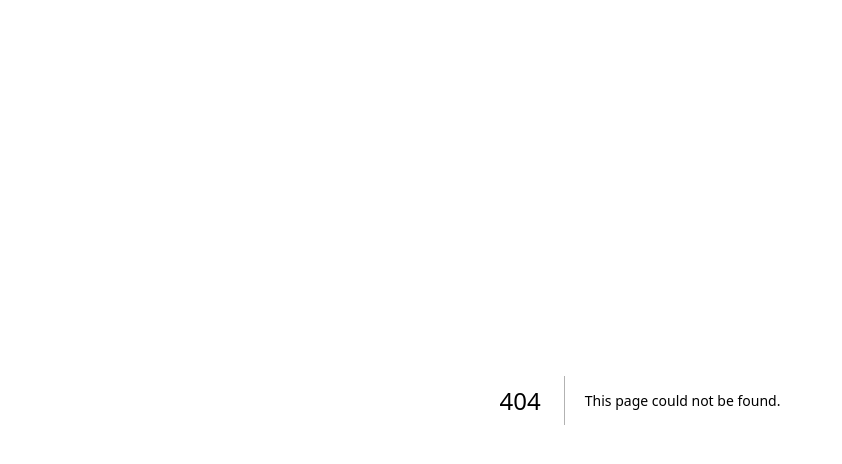
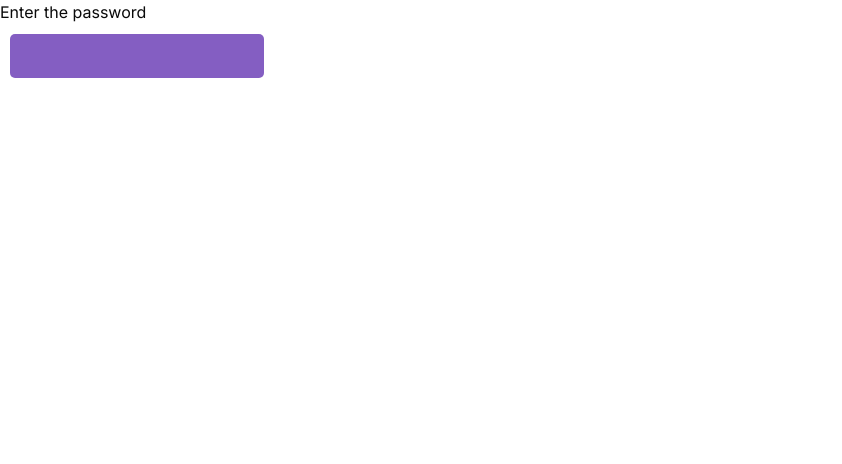
Before and after one commit to ergini/converxai, a Next.js app: page /interested-users in a window 1280 px wide. Before the commit this address had no page. Shown: the top 464 px of the page, without its empty margins (0-842 px from the left). Built offline with nearby package versions, Linux system fonts and the light colour scheme.

Commit message:
Get the users when the password is correct

```diff
--- /dev/null
+++ b/app/(routes)/interested-users/page.tsx
@@ -0,0 +1,9 @@
+import Users from '@/components/Users'
+
+export default function InterestedUsers() {
+    // Give the ability to enter password to access this page
+
+    return (
+        <Users />
+    )
+}
--- /dev/null
+++ b/components/Users.tsx
@@ -0,0 +1,104 @@
+"use client"
+import axios from 'axios';
+import { useEffect, useState } from 'react'
+import styled from '@emotion/styled'
+import { Button } from './ui/button';
+
+const Table = styled.table`
+    display: table;
+    align-items: center;
+    justify-content: center;
+    border-collapse: collapse;
+    margin-top: 2rem;
+    th {
+        background-color: #8a8a8a;
+        color: white;
+        padding: 1rem;
+        text-align: left;
+    }
+    td {
+        padding: 1rem;
+        text-align: left;
+        border-bottom: 1px solid #ddd;
+    }
+
+    tr{
+        margin-bottom: 10px;
+    }
+
+    tr:nth-of-type(even) {
+        border-radius: 0;
+        background-color: #f3f3f3;
+    }
+`;
+
+export default function Users() {
+    const [users, setUsers] = useState([]);
+    const [yourPassword, setYourPassword] = useState('' as any);
+
+
+    useEffect(() => {
+        const password = "fO>+Er!IM|8f/y~3,r=t+y:DTm1nG{3`ukS`3V$}La29JDY";
+
+        if (yourPassword === password) {
+            const getUsers = async () => {
+                try {
+                    const response = await axios('/api/formSubmit', {
+                        method: 'GET',
+                        headers: {
+                            'Content-Type': 'application/json'
+                        }
+                    });
+                    setUsers(response.data.data);
+                    console.log(response.data.data);
+                } catch (error) {
+                    console.log(error);
+                }
+            };
+            getUsers();
+        }
+    }, [yourPassword]);
+
+
+    return (
+        <>
+            {yourPassword === 'fO>+Er!IM|8f/y~3,r=t+y:DTm1nG{3`ukS`3V$}La29JDY'
+                ? <Table>
+                    <thead>
+                        <tr>
+                            <th>Name</th>
+                            <th>Email</th>
+                            <th>Meeting Date</th>
+                        </tr>
+                    </thead>
+                    <tbody>
+                        {users.map((item: any) => {
+                            return (
+                                <tr key={item.id}>
+                                    <td>{item.name}</td>
+                                    <td>{item.email}</td>
+                                    <td>{item.Date.split('T')[0]}</td>
+                                </tr>
+                            )
+                        })}
+                    </tbody>
+                </Table>
+                : <form>
+                    <label>Enter the password</label>
+                    <br />
+                    <input style={{
+                        padding: '10px',
+                        backgroundColor: 'rgba(132, 94, 194, 1)',
+                        color: '#1e1e1e',
+                        border: 'none',
+                        outline: 'none',
+                        marginTop: '10px',
+                        marginLeft: '10px',
+                        marginBottom: '10px',
+                        borderRadius: '5px'
+                    }} type="password" onChange={(e) => setYourPassword(e.target.value)} />
+                </form>
+            }
+        </>
+    )
+}
```
